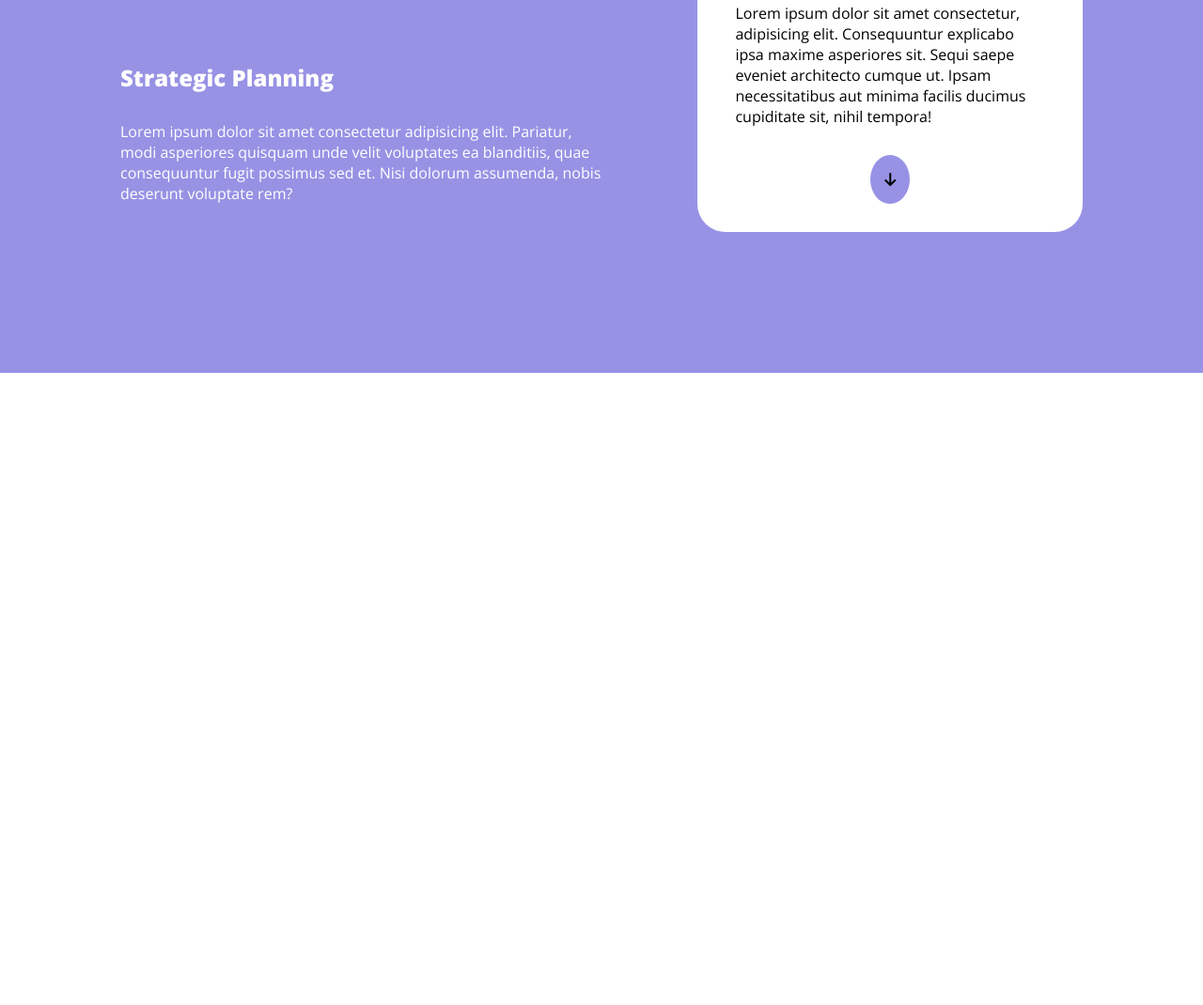
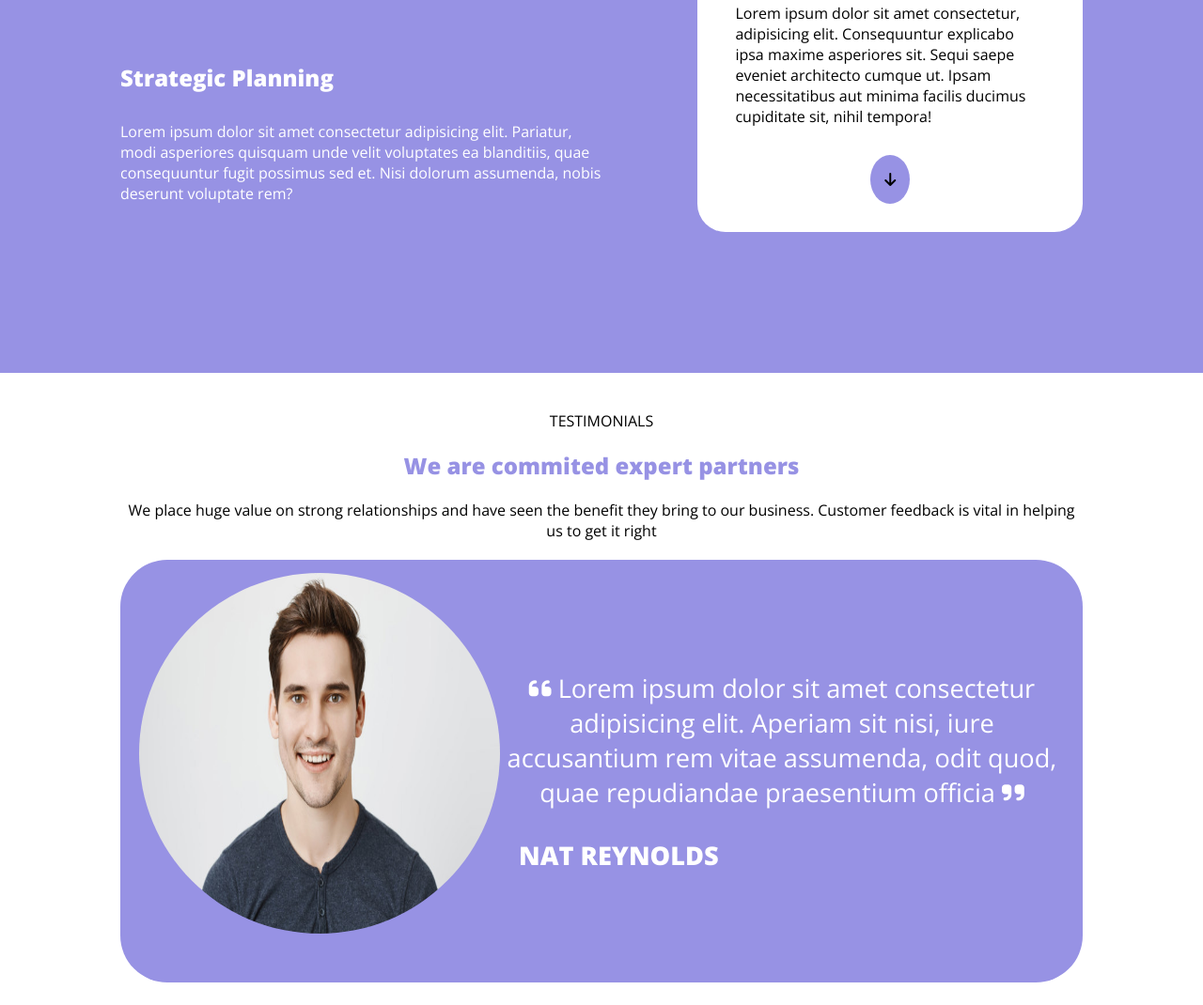
Before and after one commit to Ninotro/htmlcss-responsive-layout, a plain HTML site: page index.html in a window 1280 px wide. Shown: the part 1730-2800 px from the top of the page at 94% size. Before the commit the page ends 2127 px from the top, so only its background shows below. Drawn offline with nearby package versions, Linux system fonts and the light colour scheme.

Commit message:
Testimonials

```diff
--- a/css/style.css
+++ b/css/style.css
@@ -285,3 +285,71 @@ header .container {
 
     }
 }
+
+/* Testimonials */
+
+#testimonials {
+    margin-top: 40px;
+}
+
+#testimonials-title {
+    text-align: center;
+}
+
+#testimonials-title h2 {
+    color: #9792e4 ;
+    margin-top: 20px;
+    margin-bottom: 20px;
+}
+
+#testimonials-title p {
+    margin-bottom: 20px;
+}
+
+
+
+.card-testimonials {
+    background-color: #9792e4 ;
+    border-radius: 50px;
+    padding: 14px 20px;
+    margin-bottom: 30px;
+    text-align: center;
+    color: white;
+}
+
+
+
+
+
+
+
+
+
+
+
+.img-testimonials img {
+   width: 30vw;
+   height: 30vw;
+   border-radius: 50%;
+
+
+}
+
+     /* parte responsive testimonials  */
+
+     @media screen and (min-width:768px)  {
+        .card-testimonials {
+            display: flex;
+            justify-content: space-between;
+            align-items: center;
+            font-size: 1.7rem;
+
+
+
+     }
+
+     .quote-autor {
+        text-align: left;
+        padding-left: 20px;
+     }
+    }
--- a/index.html
+++ b/index.html
@@ -105,8 +105,40 @@
 
         </section>
         <!-- testimonials -->
-        <section>
+        <section id="testimonials">
             <div class="container">
+                <div id="testimonials-title">
+                    <div>TESTIMONIALS</div>
+                    <h2>We are commited expert partners</h2>
+                    <p>We place huge value on strong relationships and have seen the benefit they bring to our business. Customer feedback is vital in helping us to get it right</p>
+                </div>
+                <div class="card-testimonials">
+                    <div class="img-testimonials">
+                        <img src="img/testimonial1.jpg" alt="testimonials1">
+                    </div>
+                    <div class="quote-testimonials">
+                        <p><i class="fa-solid fa-quote-left"></i> Lorem ipsum dolor sit amet consectetur adipisicing elit. Aperiam sit nisi, iure accusantium rem vitae assumenda, odit quod, quae repudiandae praesentium officia    <i class="fa-solid fa-quote-right"></i></p>
+                        <div class="quote-autor"><strong>NAT REYNOLDS</strong></div>
+                    </div>
+                </div>
+                <div class="card-testimonials">
+                    <div class="img-testimonials">
+                        <img src="img/testimonial2.jpg" alt="testimonials2">
+                    </div>
+                    <div class="quote-testimonials">
+                        <p><i class="fa-solid fa-quote-left"></i> Lorem ipsum dolor sit amet consectetur adipisicing elit. Aperiam sit nisi, iure accusantium rem vitae assumenda, odit quod, quae repudiandae praesentium officia    <i class="fa-solid fa-quote-right"></i></p>
+                        <div class="quote-autor"><strong>CELIA ALMEDA</strong></div>
+                    </div>
+                </div>
+                <div class="card-testimonials">
+                    <div class="img-testimonials">
+                        <img src="img/testimonial3.jpg" alt="testimonials3">
+                    </div>
+                    <div class="quote-testimonials">
+                        <p><i class="fa-solid fa-quote-left"></i> Lorem ipsum dolor sit amet consectetur adipisicing elit. Itaque dolorum earum ut quaerat! Veniam laboriosam facere voluptate atque tempora pariatur, amet eaque? Repellendus consectetur voluptas eos! Architecto porro magnam quas!   <i class="fa-solid fa-quote-right"></i></p>
+                        <div class="quote-autor"><strong>BOB ROBERTS</strong></div>
+                    </div>
+                </div>
 
             </div>
 
```
